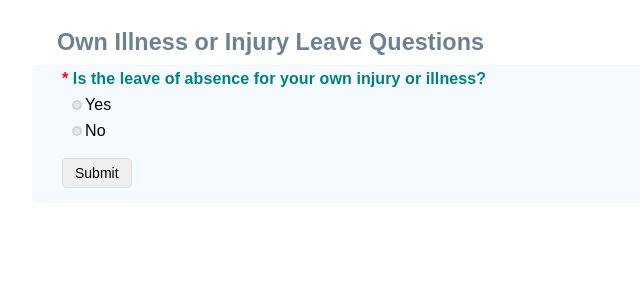
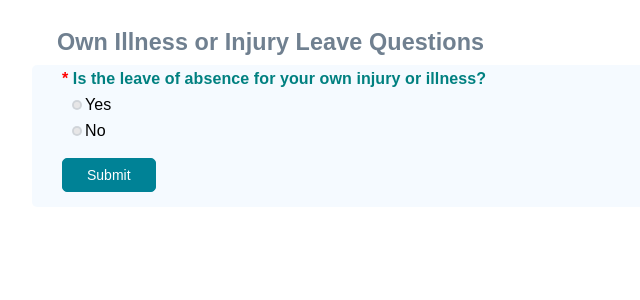
Before and after one commit to nagesh147/amz-form-app, a React (Create React App) app: page / in a window 1280 px wide. Shown: the top 300 px of the page, without its empty margins (0-640 px from the left). Built offline with nearby package versions, Linux system fonts and the light colour scheme.

Commit message:
modified btn css

```diff
--- a/src/components/Forms/styles.css
+++ b/src/components/Forms/styles.css
@@ -5,9 +5,12 @@
 }
 .btn {
   font-size: 14px;
-  padding: 6px 12px;
   cursor: pointer;
   margin: 15px 15px;
   border-radius: 5px;
-  border: 1px solid #70809024;
+  background-color: #008296;
+  border: 1px solid #008296;
+  color: #fff;
+  padding: 0.5rem 1.5rem;
+  outline: 0;
 }
```
